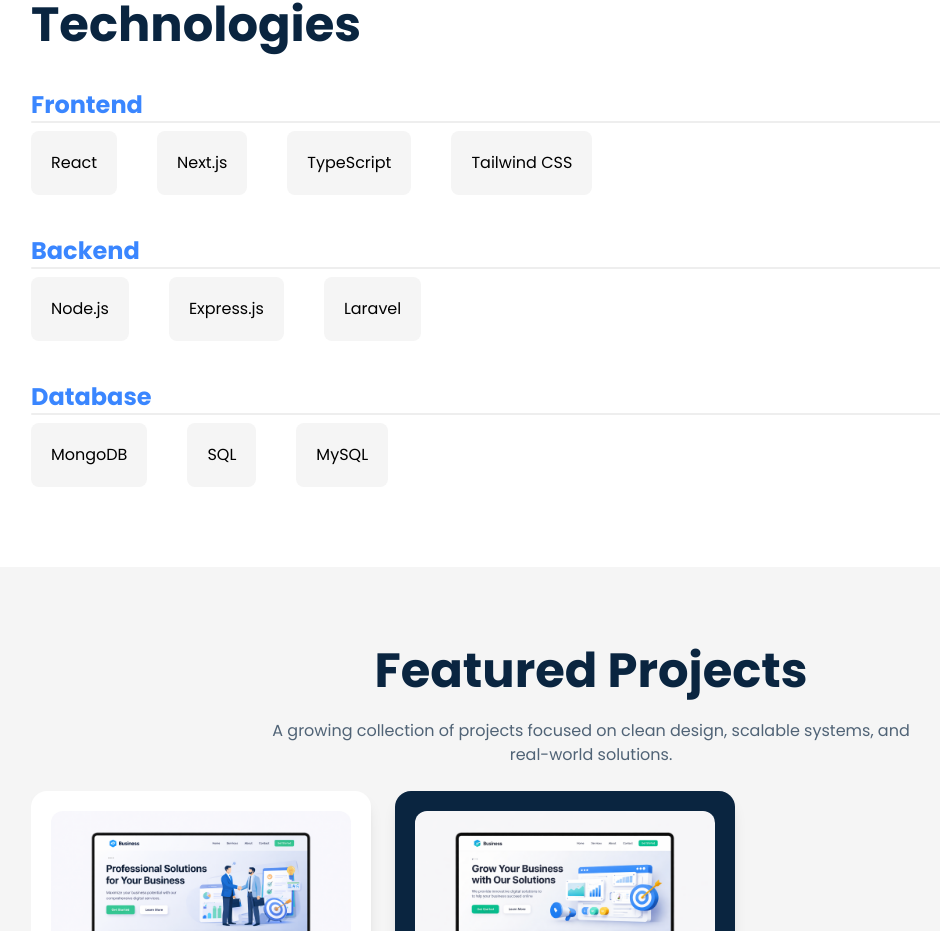
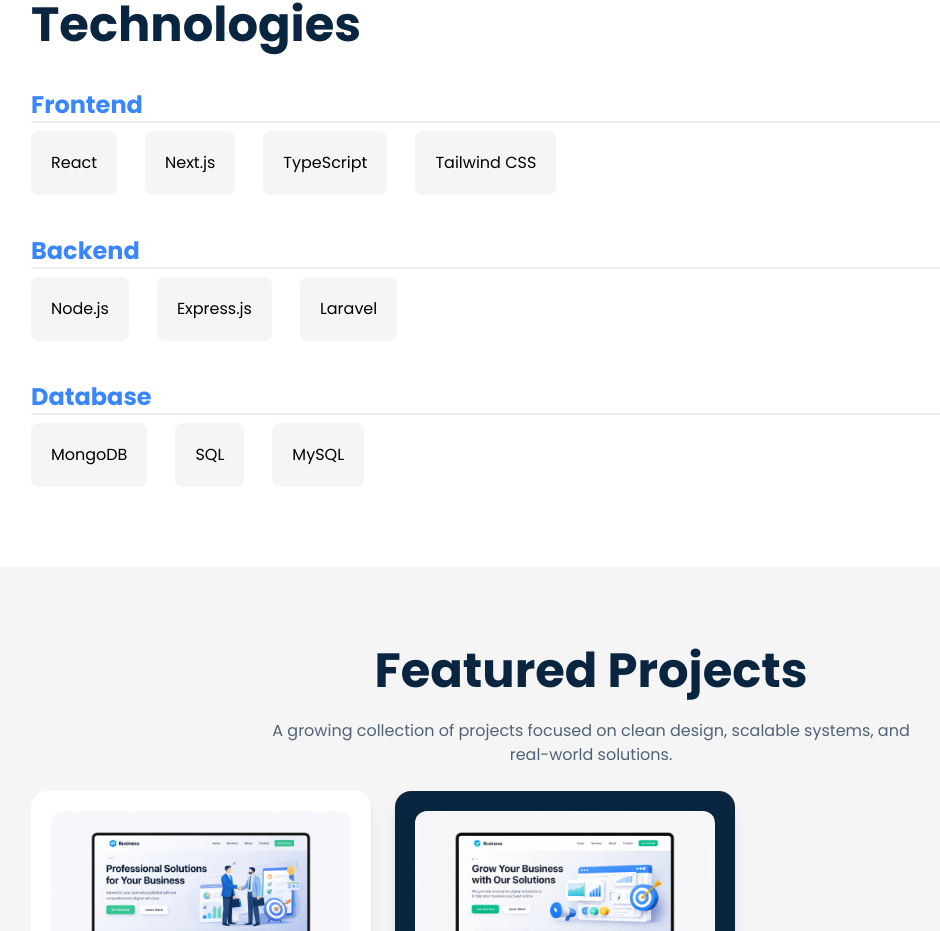
Before and after one commit to gstack-dev/gstack-landing-page, a React (Vite) app: page / in a window 1280 px wide. Shown: the part 1359-2290 px from the top of the page, without its empty margins (49-989 px from the left). Built offline with nearby package versions, Linux system fonts and the light colour scheme.

Commit message:
Update Technologies.tsx

```diff
--- a/src/Sections/Technologies.tsx
+++ b/src/Sections/Technologies.tsx
@@ -4,7 +4,7 @@ const Technologies = () => {
             <h2 className="text-2xl lg:text-5xl font-bold md:text-4xl text-primary">Technologies</h2>
             <div className="flex flex-col w-full">
                 <div className="text-xl lg:text-2xl font-bold md:text-xl text-secondary mb-2 after:content-[''] after:block after:w-full after:h-0.5 after:bg-[#eee] after:rounded-lg">Frontend</div>
-                <div className="flex gap-10 text-black flex-wrap">
+                <div className="flex gap-7 text-black flex-wrap">
                     <div className="p-5 bg-background rounded-lg hover:bg-primary transition-all duration-300 cursor-pointer hover:text-accent">React</div>
                     <div className="p-5 bg-background rounded-lg hover:bg-primary transition-all duration-300 cursor-pointer hover:text-accent">Next.js</div>
                     <div className="p-5 bg-background rounded-lg hover:bg-primary transition-all duration-300 cursor-pointer hover:text-accent">TypeScript</div>
@@ -13,7 +13,7 @@ const Technologies = () => {
             </div>
             <div className="flex flex-col w-full flex-wrap">
                 <div className="text-xl lg:text-2xl font-bold md:text-xl text-secondary mb-2 after:content-[''] after:block after:w-full after:h-0.5 after:bg-[#eee] after:rounded-lg">Backend</div>
-                <div className="flex gap-10 text-black">
+                <div className="flex gap-7 text-black">
                     <div className="p-5 bg-background rounded-lg hover:bg-primary transition-all duration-300 cursor-pointer hover:text-accent">Node.js</div>
                     <div className="p-5 bg-background rounded-lg hover:bg-primary transition-all duration-300 cursor-pointer hover:text-accent">Express.js</div>
                     <div className="p-5 bg-background rounded-lg hover:bg-primary transition-all duration-300 cursor-pointer hover:text-accent">Laravel</div>
@@ -21,7 +21,7 @@ const Technologies = () => {
             </div>
             <div className="flex flex-col w-full flex-wrap">
                 <div className="text-xl lg:text-2xl font-bold md:text-xl text-secondary mb-2 after:content-[''] after:block after:w-full after:h-0.5 after:bg-[#eee] after:rounded-lg">Database</div>
-                <div className="flex gap-10 text-black">
+                <div className="flex gap-7 text-black">
                     <div className="p-5 bg-background rounded-lg hover:bg-primary transition-all duration-300 cursor-pointer hover:text-accent">MongoDB</div>
                     <div className="p-5 bg-background rounded-lg hover:bg-primary transition-all duration-300 cursor-pointer hover:text-accent">SQL</div>
                     <div className="p-5 bg-background rounded-lg hover:bg-primary transition-all duration-300 cursor-pointer hover:text-accent">MySQL</div>
```
